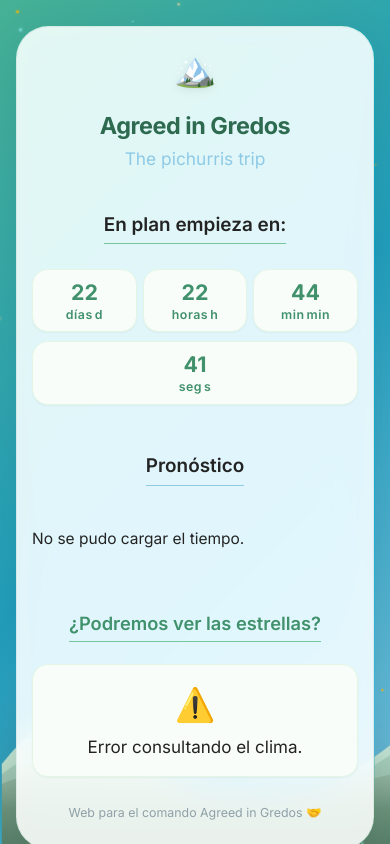
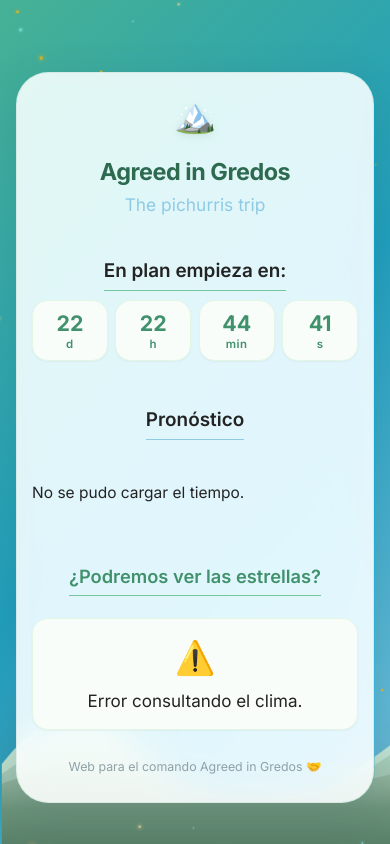
Before and after one commit to Juhume/agreedos, a plain HTML site: page index.html in a window 390 px wide. Drawn offline with nearby package versions, Linux system fonts and the light colour scheme; no server answers.

Commit message:
responsive changes

```diff
--- a/styles.css
+++ b/styles.css
@@ -168,67 +168,74 @@ html, body {
 /* TIMER responsive y wow */
 .timer {
     display: flex;
-  gap: 1rem;
+    gap: 0.5rem;
     justify-content: center;
-  margin-top: 1rem;
-  flex-wrap: wrap;
+    flex-wrap: nowrap;
   }
 
   .timer div {
     background: #f8fdf9;
     border: 1px solid #e3f6e5;
     border-radius: 1rem;
-  padding: 1rem .7rem .8rem .7rem;
-  min-width: 70px;
-  width: clamp(65px, 21vw, 110px);
+    padding: 0.75rem 0.2rem 0.7rem 0.2rem;
+    min-width: 56px;
+    max-width: 90px;
+    width: 100%;
     box-shadow: 0 1px 2px rgba(0,0,0,0.04);
     display: flex;
     flex-direction: column;
     align-items: center;
-  justify-content: center;
-  transition: background 0.18s, transform 0.14s;
-  flex: 1 1 70px;
-  margin-bottom: 0.2rem;
+    flex: 1 1 0px;
+    margin-bottom: 0;
   }
 
   .timer span {
-  font-size: clamp(1.25rem, 6vw, 2.25rem);
+    font-size: clamp(1.1rem, 6vw, 2.1rem);
     font-weight: 700;
     color: var(--azul-profundo);
     line-height: 1.1;
   }
 
   .timer label {
-  font-size: clamp(0.82rem, 3vw, 1rem);
+    font-size: clamp(0.80rem, 3vw, 1rem);
     color: var(--azul-cielo);
-  margin-top: .21rem;
+    margin-top: .19rem;
     font-weight: 600;
     text-transform: lowercase;
     letter-spacing: 0.5px;
-  word-break: break-word;
     text-align: center;
-  line-height: 1.15;
+    line-height: 1.12;
+    word-break: keep-all;
   }
 
-@media (max-width: 550px) {
-  .timer {
-    gap: 0.38rem;
+  @media (max-width: 600px) {
+    .timer label {
+      font-size: 0.74rem;
+      color: var(--azul-profundo);
     }
-  .timer div {
-    padding: 0.7rem 0.3rem 0.6rem 0.3rem;
-    min-width: 55px;
-    width: 22vw;
-    font-size: 0.95rem;
+    .timer label {
+      /* Oculta el texto del label */
+      color: transparent;
+      position: relative;
     }
     .timer label::after {
-    /* Abreviatura responsive */
       content: attr(data-short);
-    display: inline;
-    margin-left: 2px;
-  }
-  .timer label {
-    font-size: 0.8rem;
       color: var(--azul-profundo);
+      position: absolute;
+      left: 0;
+      right: 0;
+      top: 0;
+      bottom: 0;
+      margin: auto;
+      width: fit-content;
+      height: fit-content;
+      text-align: center;
+      font-size: inherit;
+      font-weight: inherit;
+      letter-spacing: inherit;
+      /* Quita sombra rara si había */
+      filter: none;
+      pointer-events: none;
     }
   }
 
```
Also changed, not shown: index.html (+5 -5 lines). Lines whose indentation alone changed are shown as unchanged.
